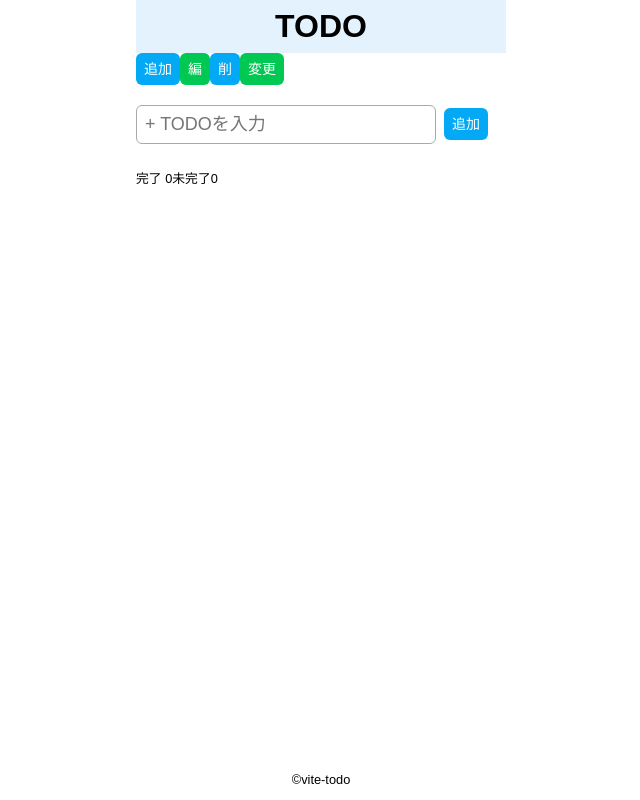
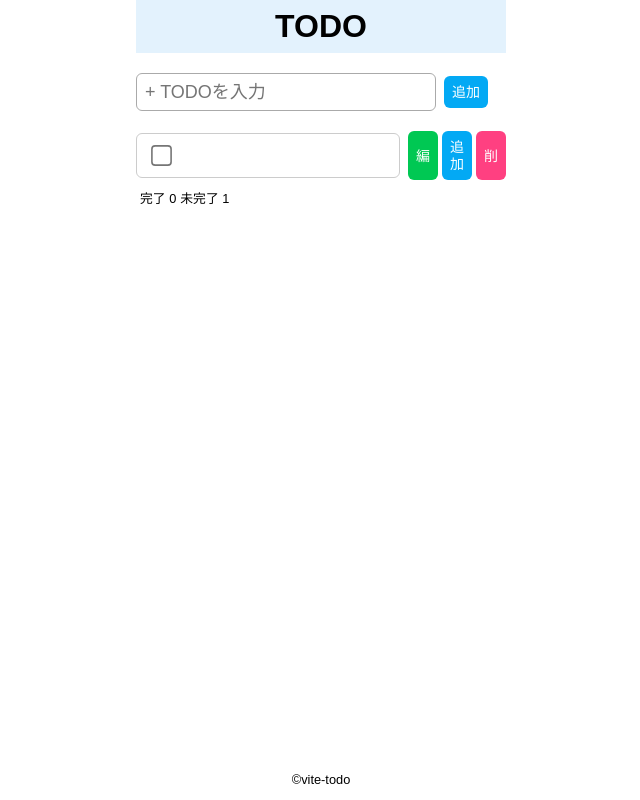
Before and after one commit to divergen371/vite-todo, a Vue app: page / in a window 1280 px wide. Both pictures are taken after a click on the button "追加". Shown: the whole page, without its empty margins (319-959 px from the left). Built offline with nearby package versions, Linux system fonts and the light colour scheme.

Commit message:
:alembic: コンポーネント間のやり取り（子から親へ）

```diff
--- a/src/components/BaseButton.vue
+++ b/src/components/BaseButton.vue
@@ -1,10 +1,13 @@
 <script setup>
 const props = defineProps({ color: String })
-const aaa = () => {}
+const emit = defineEmits(['onClick'])
+const onClick = () => {
+  emit('on-click')
+}
 </script>
 
 <template>
-  <button class="btn" @click="aaa" :class="props.color"><slot /></button>
+  <button class="btn" @click="onClick" :class="props.color"><slot /></button>
 </template>
 
 <style scoped>
--- a/src/components/MainTodo.vue
+++ b/src/components/MainTodo.vue
@@ -29,13 +29,12 @@ const deleteTodo = (id) => {
 const changeCheck = (id) => {
   check(id)
 }
+const test = () => {
+  console.log('test')
+}
 </script>
 
 <template>
-  <BaseButton color="blue">追加</BaseButton>
-  <BaseButton color="green">編</BaseButton>
-  <BaseButton color="red">削</BaseButton>
-  <BaseButton color="green">変更</BaseButton>
   <div class="box_input">
     <input type="text" class="todo_input" v-model="todoRef" placeholder="+ TODOを入力" />
     <button class="btn" @click="addTodo">追加</button>
@@ -47,15 +46,15 @@ const changeCheck = (id) => {
         <label>{{ todo.task }}</label>
       </div>
       <div class="btns">
-        <button class="btn green" @click="showTodo(todo.id)">編</button>
-        <button class="btn green" @click="editTodo" v-if="isEditRef">変更</button>
-        <button class="btn" @click="addTodo" v-else>追加</button>
-        <button class="btn pink" @click="deleteTodo(todo.id)">削</button>
+        <BaseButton class="btn green" @on-click="showTodo(todo.id)">編</BaseButton>
+        <BaseButton class="btn green" @on-click="editTodo" v-if="isEditRef">変更</BaseButton>
+        <BaseButton class="btn" @on-click="addTodo" v-else>追加</BaseButton>
+        <BaseButton class="btn pink" @on-click="deleteTodo(todo.id)">削</BaseButton>
       </div>
     </div>
     <div class="finCount">
-      <span>完了 {{ countFin }}</span>
-      <span>未完了{{ todoListRef.length - countFin }}</span>
+      <span class="counter">完了 {{ countFin }}</span>
+      <span>未完了 {{ todoListRef.length - countFin }}</span>
     </div>
   </div>
 </template>
@@ -122,4 +121,7 @@ const changeCheck = (id) => {
   margin-top: 8px;
   font-size: 0.8em;
 }
+.counter {
+  margin: 4px;
+}
 </style>
```
